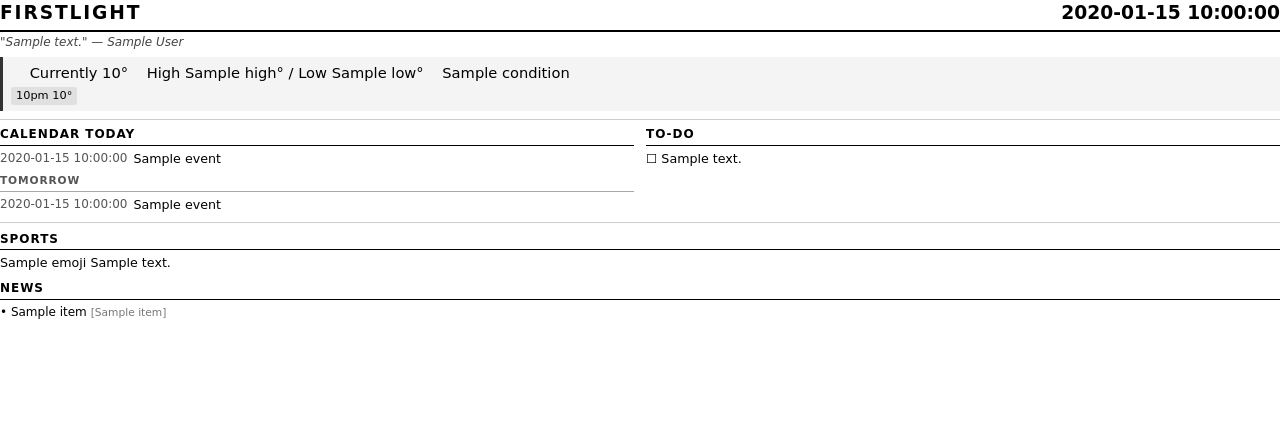
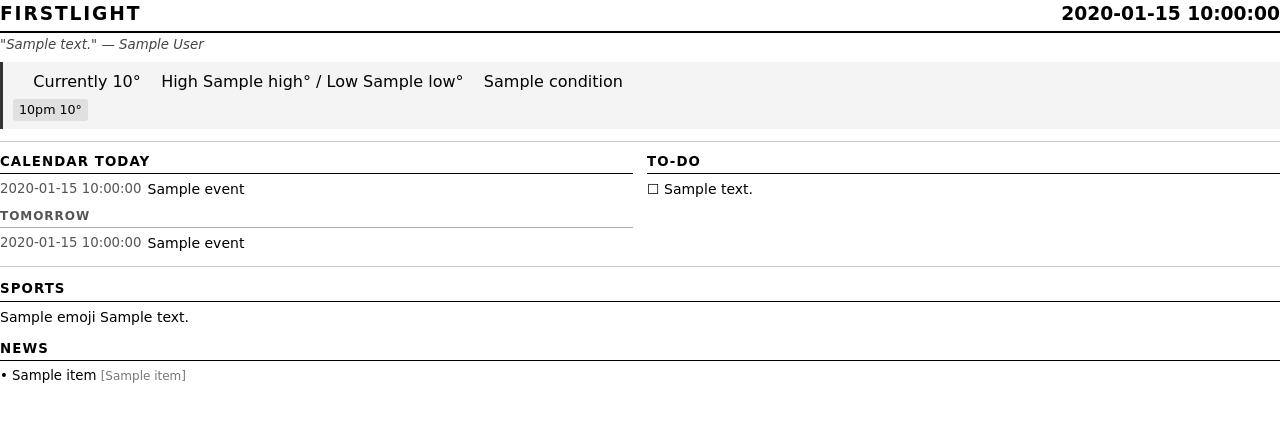
Before and after one commit to cruftbox/firstlight, a Python web app: template app/templates/digest.html in a window 1280 px wide. Shown: the top 422 px of the page. Run offline with Jinja, Linux system fonts and the light colour scheme; the template is opened without the code that fills it: most values are stand-ins (such as "Sample title", 1, 10 or a date in 2020).

Commit message:
feat: increase news items to 15, larger fonts, more section padding

```diff
--- a/app/config.py
+++ b/app/config.py
@@ -37,7 +37,7 @@ DEFAULT_CONFIG = {
         "mlb": [], "nfl": [], "nba": [], "nhl": [],
         "wnba": [], "mls": [], "premier_league": [],
     },
-    "news": {"max_age_hours": 24, "max_items": 10, "feeds": []},
+    "news": {"max_age_hours": 24, "max_items": 15, "feeds": []},
 }
 
 
--- a/app/static/css/digest.css
+++ b/app/static/css/digest.css
@@ -14,8 +14,8 @@ body.a4 {
 
 body.digest {
   font-family: 'DejaVu Sans', Arial, Helvetica, sans-serif;
-  font-size: 10pt;
-  line-height: 1.4;
+  font-size: 11pt;
+  line-height: 1.45;
   color: #000;
   margin: 0;
   padding: 0;
@@ -41,96 +41,96 @@ body.digest {
 
 .quote-line {
   font-style: italic;
-  font-size: 9pt;
+  font-size: 10pt;
   color: #444;
   white-space: nowrap;
   overflow: hidden;
   text-overflow: ellipsis;
-  margin-bottom: 6px;
+  margin-bottom: 8px;
 }
 
 /* ── Weather ── */
 .weather-section {
   background: #f4f4f4;
-  padding: 6px 8px;
-  margin-bottom: 8px;
+  padding: 8px 10px;
+  margin-bottom: 12px;
   border-left: 3px solid #333;
 }
 
 .weather-main {
-  font-size: 11pt;
-  margin-bottom: 3px;
+  font-size: 12pt;
+  margin-bottom: 4px;
 }
 
 .hour-chip {
   display: inline-block;
   margin-right: 6px;
-  padding: 1px 5px;
+  padding: 2px 6px;
   background: #e0e0e0;
   border-radius: 3px;
-  font-size: 8.5pt;
+  font-size: 9.5pt;
 }
 
 /* ── Two-column ── */
 .two-col {
   display: grid;
   grid-template-columns: 1fr 1fr;
-  gap: 12px;
-  margin-bottom: 8px;
+  gap: 14px;
+  margin-bottom: 12px;
   border-top: 1px solid #ccc;
   border-bottom: 1px solid #ccc;
-  padding: 6px 0;
+  padding: 10px 0;
 }
 
 h2 {
-  font-size: 9pt;
+  font-size: 10pt;
   font-weight: bold;
   text-transform: uppercase;
   letter-spacing: 0.08em;
   border-bottom: 1px solid #000;
-  margin: 0 0 4px 0;
+  margin: 0 0 5px 0;
   padding-bottom: 2px;
 }
 
 .calendar-tomorrow-heading {
-  font-size: 8pt;
+  font-size: 9pt;
   border-bottom: 1px solid #aaa;
   color: #555;
-  margin-top: 6px;
+  margin-top: 8px;
 }
 
 .cal-event {
   display: flex;
   gap: 6px;
-  margin-bottom: 2px;
-  font-size: 9.5pt;
+  margin-bottom: 3px;
+  font-size: 10.5pt;
 }
 
 .cal-time {
-  min-width: 58px;
+  min-width: 62px;
   color: #555;
-  font-size: 9pt;
+  font-size: 10pt;
 }
 
 .todo-item {
-  margin-bottom: 2px;
-  font-size: 9.5pt;
+  margin-bottom: 3px;
+  font-size: 10.5pt;
 }
 
 /* ── Sports ── */
 .sports-section {
-  margin-bottom: 8px;
+  margin-bottom: 12px;
 }
 
 .score-item {
-  margin-bottom: 2px;
-  font-size: 9.5pt;
+  margin-bottom: 3px;
+  font-size: 10.5pt;
 }
 
 /* ── News ── */
 .news-item {
-  margin-bottom: 2px;
-  font-size: 9pt;
+  margin-bottom: 3px;
+  font-size: 10pt;
   overflow: hidden;
   text-overflow: ellipsis;
   white-space: nowrap;
@@ -138,11 +138,11 @@ h2 {
 
 .news-label {
   color: #777;
-  font-size: 8pt;
+  font-size: 9pt;
 }
 
 .empty {
   color: #999;
   font-style: italic;
-  font-size: 9pt;
+  font-size: 10pt;
 }
```
